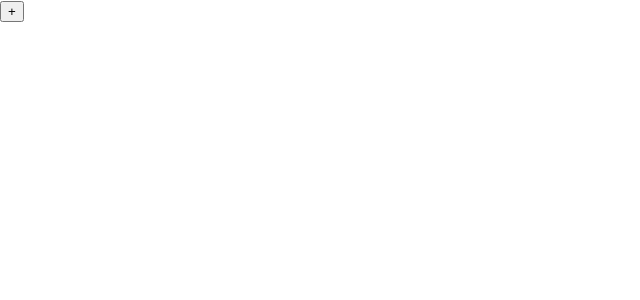
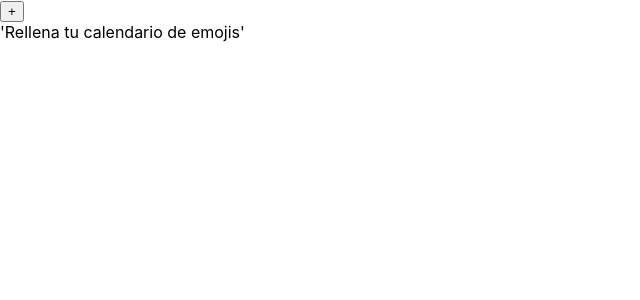
Before and after one commit to PozaTR/formacion-online-life-calendar-PozaTR, a React (Create React App) app: page / in a window 1280 px wide. Shown: the top 300 px of the page, without its empty margins (0-640 px from the left). Built offline with nearby package versions, Linux system fonts and the light colour scheme.

Commit message:
render information about your day feelings in DayList component

```diff
--- a/src/App.js
+++ b/src/App.js
@@ -32,11 +32,12 @@ class App extends React.Component {
 
   render() {
     const { feeling } = this.props;
+    const { days } = this.state;
 
     return(
       <Switch >
         <Route exact path="/" render={RouterProps => (
-          <DayList match={RouterProps.match}/>
+          <DayList match={RouterProps.match} days={days}/>
         )}>
         </Route>
         <Route path="/form" render={RouterProps => (
--- a/src/components/DayList.js
+++ b/src/components/DayList.js
@@ -1,13 +1,41 @@
 import React from 'react';
 import { Link } from 'react-router-dom';
+import happy from '../images/happy.jpg';
+import sad from '../images/sad.jpg';
 
 const DayList = (props) => {
+  const { days } = props;
+  // const { feeling, message, date } = days;
   return(
-    <Link to='/form'>
+    <div>
+      <Link to='/form'>
+        <button type="button">+</button>
+      </Link>
       <div>
-        <button type="button">+</button>
+        {days.length
+        ? <ul className="list">
+              {days.map(day =>
+                  <li className="day">
+                    {day.feeling === 'happy'
+                    ? <div classname="day__information">
+                        <p className="day__date">{day.date}</p>
+                        <img className="day__emoji" src={happy} alt="happy"/>
+                        <p className="day__message">{day.message}</p>
+                      </div>
+                    : <div>
+                        <p className="day__date">{day.date}</p>
+                        <img className="day__emoji" src={sad} alt="sad"/>
+                      </div>
+                    }
+                  </li>
+                )}
+          </ul>
+        : <div>
+            'Rellena tu calendario de emojis'
+          </div>
+      }
       </div>
-    </Link>
+    </div>
   )
 }
 
```
Also changed, not shown: src/images/happy.jpg (added), src/images/sad.jpg (added).
